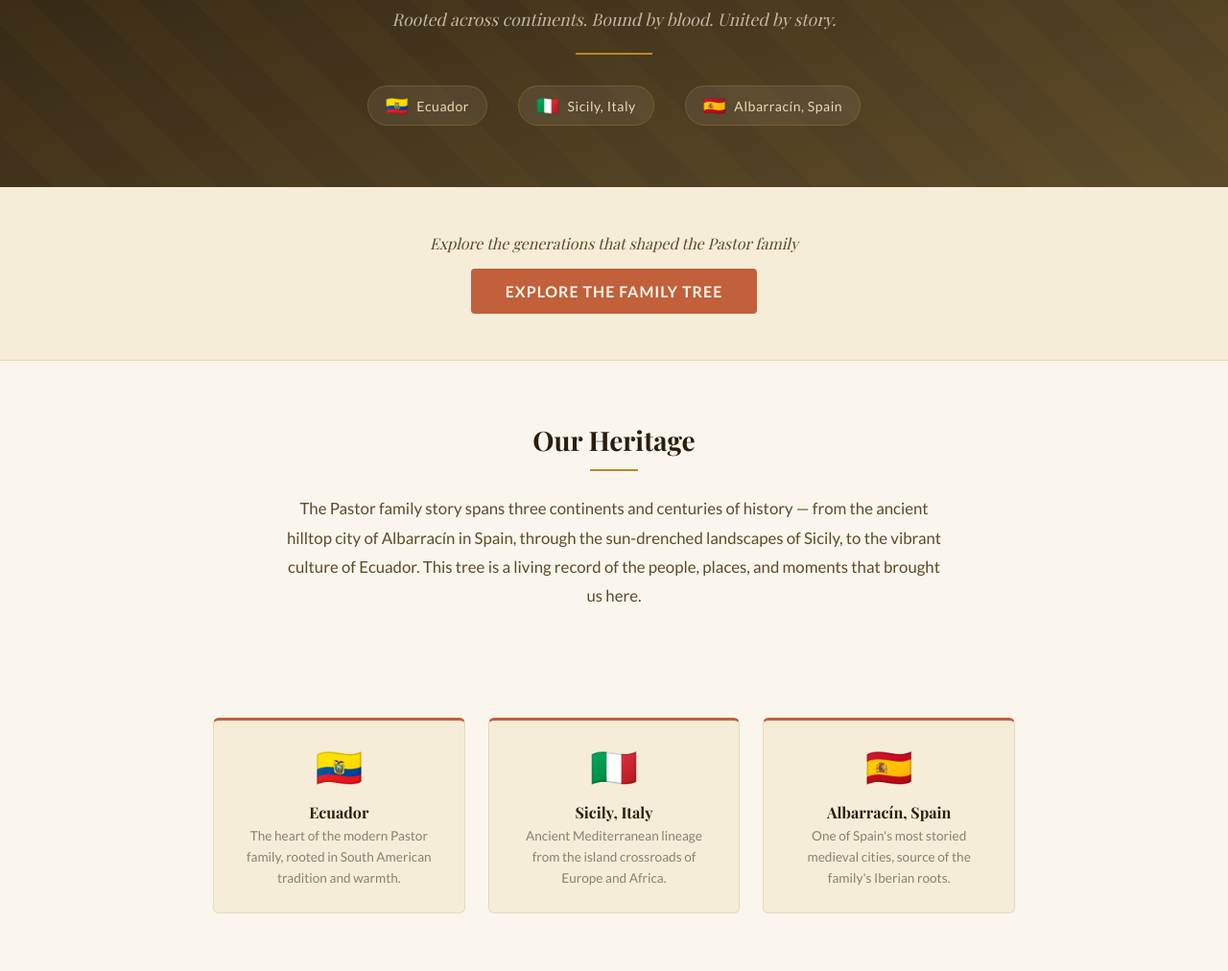
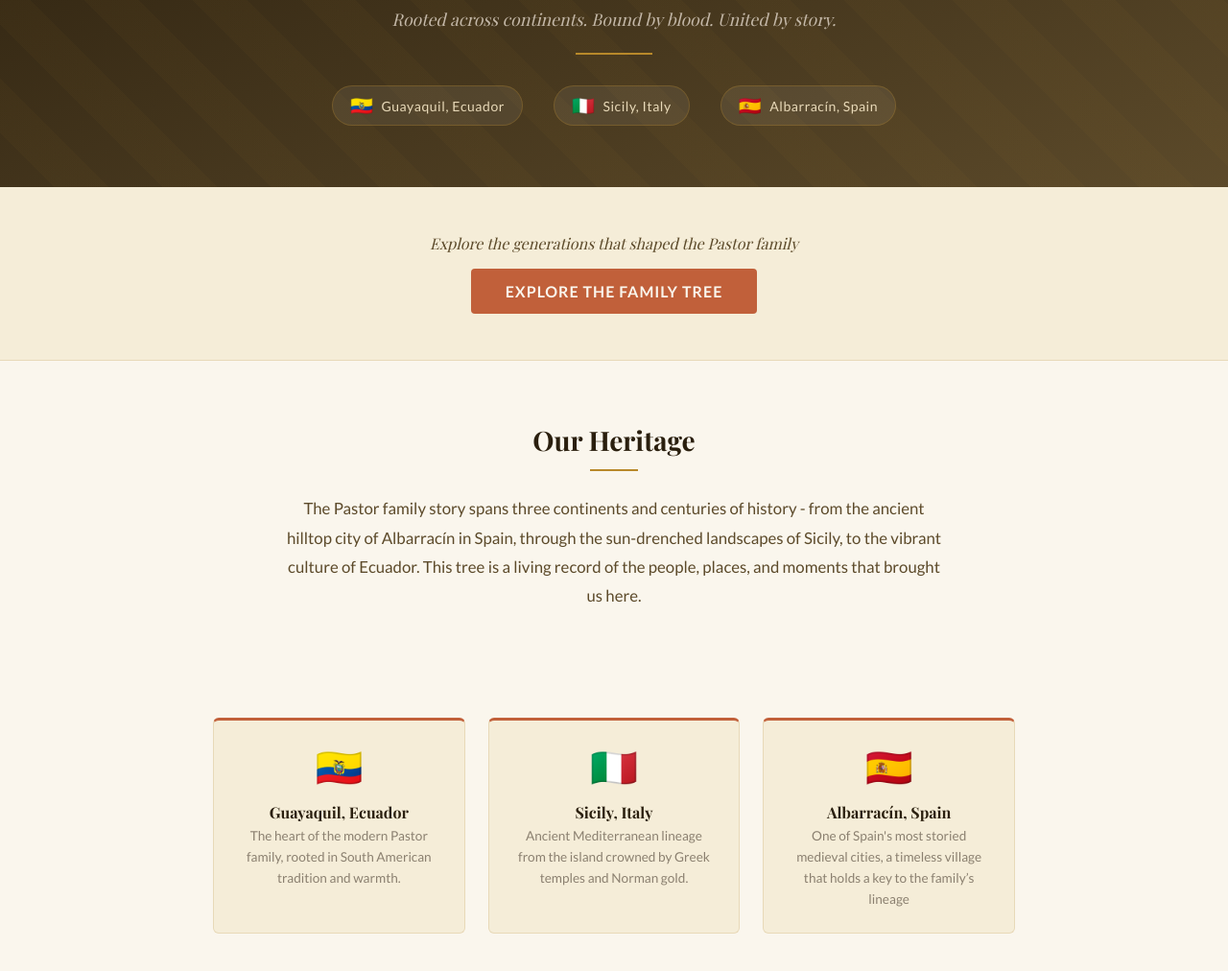
Before and after one commit to alexis-newton/pastor-family-tree, a plain HTML site: page index.html in a window 1280 px wide. Shown: the part 280-1292 px from the top of the page at 96% size. Drawn offline with nearby package versions, Linux system fonts and the light colour scheme; a web font is replaced by a local one.

Commit message:
Update index.html

```diff
--- a/index.html
+++ b/index.html
@@ -554,7 +554,7 @@
     <p class="hero-sub">Rooted across continents. Bound by blood. United by story.</p>
     <div class="hero-divider"></div>
     <div class="hero-origins">
-      <div class="origin-badge"><span class="origin-flag">🇪🇨</span> Ecuador</div>
+      <div class="origin-badge"><span class="origin-flag">🇪🇨</span> Guayaquil, Ecuador</div>
       <div class="origin-badge"><span class="origin-flag">🇮🇹</span> Sicily, Italy</div>
       <div class="origin-badge"><span class="origin-flag">🇪🇸</span> Albarracín, Spain</div>
     </div>
@@ -568,24 +568,24 @@
   <div class="home-about">
     <h2 class="section-title">Our Heritage</h2>
     <div class="section-rule"></div>
-    <p>The Pastor family story spans three continents and centuries of history — from the ancient hilltop city of Albarracín in Spain, through the sun-drenched landscapes of Sicily, to the vibrant culture of Ecuador. This tree is a living record of the people, places, and moments that brought us here.</p>
+    <p>The Pastor family story spans three continents and centuries of history - from the ancient hilltop city of Albarracín in Spain, through the sun-drenched landscapes of Sicily, to the vibrant culture of Ecuador. This tree is a living record of the people, places, and moments that brought us here.</p>
   </div>
 
   <div class="heritage-grid">
     <div class="heritage-card">
       <div class="flag">🇪🇨</div>
-      <h3>Ecuador</h3>
+      <h3>Guayaquil, Ecuador</h3>
       <p>The heart of the modern Pastor family, rooted in South American tradition and warmth.</p>
     </div>
     <div class="heritage-card">
       <div class="flag">🇮🇹</div>
       <h3>Sicily, Italy</h3>
-      <p>Ancient Mediterranean lineage from the island crossroads of Europe and Africa.</p>
+      <p>Ancient Mediterranean lineage from the island crowned by Greek temples and Norman gold.</p>
     </div>
     <div class="heritage-card">
       <div class="flag">🇪🇸</div>
       <h3>Albarracín, Spain</h3>
-      <p>One of Spain's most storied medieval cities, source of the family's Iberian roots.</p>
+      <p>One of Spain's most storied medieval cities, a timeless village that holds a key to the family’s lineage</p>
     </div>
   </div>
 </div>
```
